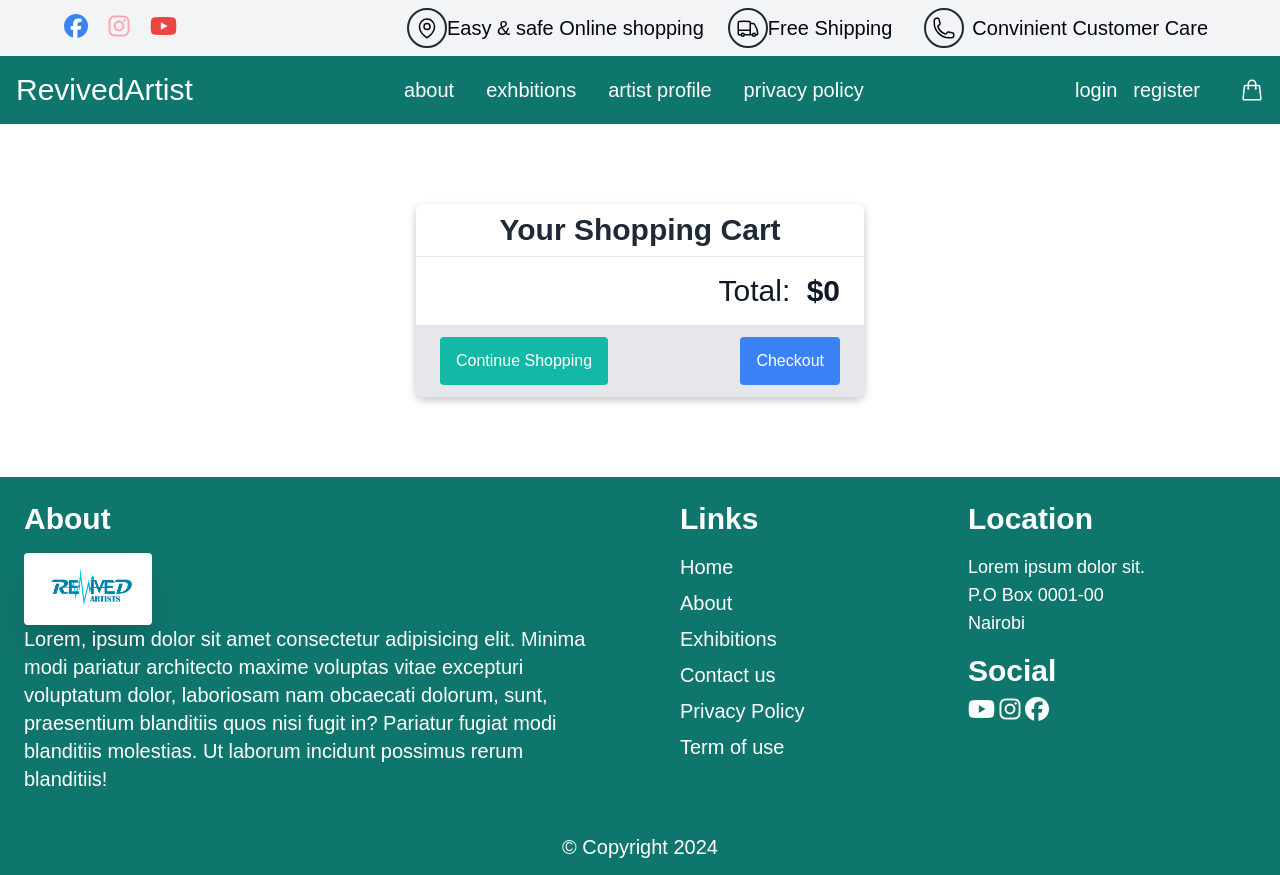
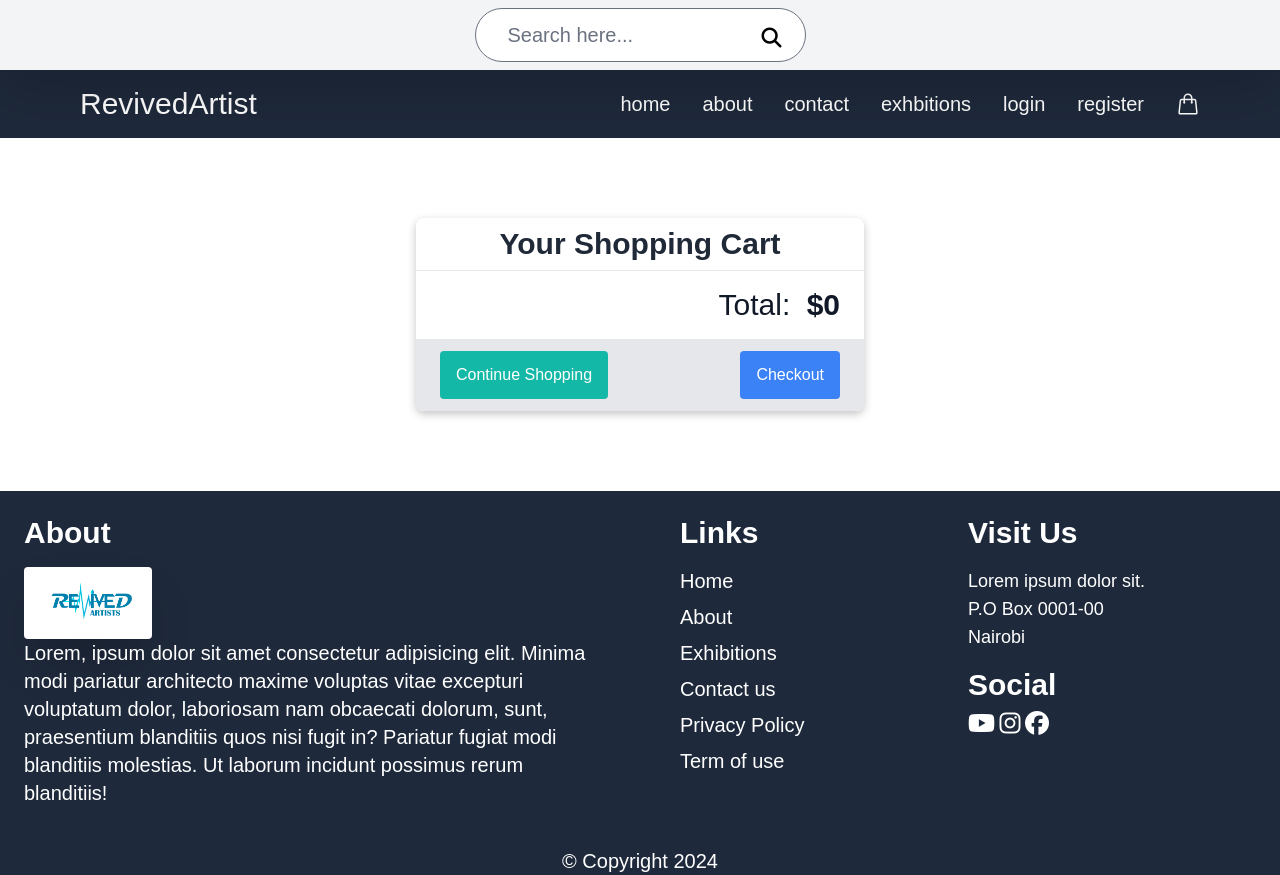
Before and after one commit to zablon-oigo/art, a Django app: page /cart/ in a window 1280 px wide. Run offline with Django 4.2, Linux system fonts and the light colour scheme; style sheets or scripts are compiled from the project's sources; parts of the project's set-up code (start-up, migrations or seed data) failed here and were passed over; some libraries are stand-ins or nearby versions.

Commit message:
base template

```diff
--- a/templates/base.html
+++ b/templates/base.html
@@ -11,76 +11,32 @@
 		{% tailwind_css %}
 	</head>
 
-	<body class="leading-normal tracking-normal font-mono">
-		<header class="bg-gray-100 shadow-lg  text-white">
-			<nav class="max-w-6xl mx-auto flex items-center justify-between">
-				<div class="space-x-4 md:block hidden">
-					<a href="" class="inline-flex justify-between items-center">
-						<i class="fa-brands text-2xl transition-all hover:delay-200 hover:duration-700 hover:scale-125 hover:rotate-12 hover:ease-in-out text-blue-500 hover:text-blue-600 rounded-full bg-white fa-facebook"></i>
-					</a>
-					<a href="" class="">
-						<i class="fa-brands fa-instagram text-2xl transition-all hover:delay-200 hover:duration-700 hover:scale-125 hover:rotate-12 hover:ease-in-out text-rose-300   hover:text-rose-400 rounded-full"></i>
-					</a>
-					<a href="" class="">
-						<i class="fa-brands fa-youtube text-2xl transition-all hover:delay-200 hover:duration-700 hover:scale-125 hover:rotate-12 hover:ease-in-out text-red-500 hover:text-red-600 rounded-full"></i>
-					</a>
+	<body class="">
+		<header class="">
+          <nav class="flex justify-center itmes-center px-10 py-2 drop-shadow-2xl bg-gray-100">
+			<div class="">
+				<form action="" method="get" class="flex items-center justify-center relative">
+					<input type="text" placeholder="Search here..." class="px-8 py-3 text-xl rounded-full ">
+					<button type="submit" class=""><i class="fa-solid fa-magnifying-glass text-xl absolute right-6 top-[20px]"></i></button>
+
+				</form>
 			</div>
-				<div class="p-2 flex items-center justify-between space-x-6">
-					<p class="text-xl font-sans font-light text-gray-950 flex items-center justify-between">
-						<span class="border-2 border-gray-800 rounded-full px-1.5 py-1.5">
-							<svg xmlns="http://www.w3.org/2000/svg" fill="none" viewBox="0 0 24 24" stroke-width="1.5" stroke="currentColor" data-slot="icon" class="w-6 h-6">
-								<path stroke-linecap="round" stroke-linejoin="round" d="M15 10.5a3 3 0 1 1-6 0 3 3 0 0 1 6 0Z" />
-								<path stroke-linecap="round" stroke-linejoin="round" d="M19.5 10.5c0 7.142-7.5 11.25-7.5 11.25S4.5 17.642 4.5 10.5a7.5 7.5 0 1 1 15 0Z" />
-							  </svg>
 
-
-						</span>
-						  Easy & safe Online shopping
-					</p>
-
-					<p class="text-xl font-sans font-light text-gray-950 flex items-center justify-between">
-						<span class="border-2 border-gray-800 rounded-full px-1.5 py-1.5">
-							<svg xmlns="http://www.w3.org/2000/svg" fill="none" viewBox="0 0 24 24" stroke-width="1.5" stroke="currentColor" data-slot="icon" class="w-6 h-6">
-								<path stroke-linecap="round" stroke-linejoin="round" d="M8.25 18.75a1.5 1.5 0 0 1-3 0m3 0a1.5 1.5 0 0 0-3 0m3 0h6m-9 0H3.375a1.125 1.125 0 0 1-1.125-1.125V14.25m17.25 4.5a1.5 1.5 0 0 1-3 0m3 0a1.5 1.5 0 0 0-3 0m3 0h1.125c.621 0 1.129-.504 1.09-1.124a17.902 17.902 0 0 0-3.213-9.193 2.056 2.056 0 0 0-1.58-.86H14.25M16.5 18.75h-2.25m0-11.177v-.958c0-.568-.422-1.048-.987-1.106a48.554 48.554 0 0 0-10.026 0 1.106 1.106 0 0 0-.987 1.106v7.635m12-6.677v6.677m0 4.5v-4.5m0 0h-12" />
-							  </svg>
-
-						</span>
-						  Free Shipping
-					</p>
-					<p class="text-xl font-sans font-light text-gray-950 flex items-center justify-between">
-						<span class="border-2 border-gray-800 rounded-full px-1.5 py-1.5 mx-2 ">
-							<svg xmlns="http://www.w3.org/2000/svg" fill="none" viewBox="0 0 24 24" stroke-width="1.5" stroke="currentColor" data-slot="icon" class="w-6 h-6">
-								<path stroke-linecap="round" stroke-linejoin="round" d="M2.25 6.75c0 8.284 6.716 15 15 15h2.25a2.25 2.25 0 0 0 2.25-2.25v-1.372c0-.516-.351-.966-.852-1.091l-4.423-1.106c-.44-.11-.902.055-1.173.417l-.97 1.293c-.282.376-.769.542-1.21.38a12.035 12.035 0 0 1-7.143-7.143c-.162-.441.004-.928.38-1.21l1.293-.97c.363-.271.527-.734.417-1.173L6.963 3.102a1.125 1.125 0 0 0-1.091-.852H4.5A2.25 2.25 0 0 0 2.25 4.5v2.25Z" />
-							  </svg>
-						</span>
-						  Convinient Customer Care
-					</p>
-
-				</div>
 		  </nav>
 		</header>
-		<div class="relative bg-teal-700 p-4 max-w-8xl mx-auto text-white flex items-center justify-between">
-			<button class="md:hidden block">
-				<i class="fa-solid fa-bars text-3xl"></i>
-			</button>
+		<div class="  bg-slate-800 md:px-20 px-5 py-4  text-white flex items-center justify-between">
 			<a href="/" class="text-3xl font-light capitalize font-sans md:block hidden">revivedArtist</a>
 			<div class="md:flex hidden space-x-8 items-center  justify-center">
+				<a href="" class="text-xl font-sans text-center font-thin">home</a>
 				<a href="" class="text-xl font-sans text-center font-thin">about</a>
+				<a href="" class="text-xl font-sans text-center font-thin">contact</a>
 				<a href="" class="text-xl font-sans text-center font-thin">exhbitions</a>
-				<a href="" class="text-xl font-sans text-center font-thin">artist profile</a>
-				<a href="" class="text-xl font-sans text-center font-thin">privacy policy</a>
-			</div>
-
-			<div class="relative flex items-center justify-center gap-10">
-				<div class=" space-x-4  flex items-center justify-between">
 				{% if request.user.is_authenticated %}
 				<a href="{% url 'accounts:logout' %}" class="text-xl font-sans text-center font-thin ">logout</a>
 				{% else %}
 				<a href="{% url 'accounts:login' %}" class="text-xl font-sans text-center font-thin ">login</a>
 				<a href="{% url 'accounts:register' %}" class="text-xl font-sans text-center font-thin">register</a>
 				{% endif %}
-
-				</div>
 				{% with total_items=cart|length %}
 				{% if total_items > 0 %}
 					<a href="{% url 'cart:cart_detail' %}" class="">
@@ -96,8 +52,8 @@
 				  </svg>
 				{% endif %}
 				{% endwith %}
+
 			</div>
-			<section class="absolute"></section>
 		</div>
 
 
@@ -108,7 +64,7 @@
 
 		</div>
 		{% endblock %}
-		<footer class="bg-teal-700 text-white font-sans">
+		<footer class="bg-slate-800 text-white font-sans">
 			<div class=" p-6">
 				<div class="grid grid-cols-1 md:grid-cols-4 place-content-center  md:gap-20 gap-6">
 					<div class="mb-4  col-span-2 ">
@@ -132,7 +88,7 @@
 						</div>
 						</div>
 						<div class="w-full mb-6">
-							<h2 class="mb-4 text-3xl font-semibold">Location</h2>
+							<h2 class="mb-4 text-3xl font-semibold">Visit Us</h2>
 							<p class="text-lg">
 
 								Lorem ipsum dolor sit.<br>
@@ -162,9 +118,14 @@
 			</div>
 			<p class="text-xl text-center">&copy; Copyright {% now 'Y' %}</p>
 		</footer>
+		<script>
+			AOS.init();
+		</script>
 		<script src="https://code.jquery.com/jquery-3.6.4.min.js"></script>
 		<script src="https://kit.fontawesome.com/a0e99f8a3c.js" crossorigin="anonymous"></script>
 		<script src="{% static 'js/main.js' %}"></script>
 		<script src="https://cdnjs.cloudflare.com/ajax/libs/flowbite/2.2.0/flowbite.min.js"></script>
+		<script src="https://cdn.jsdelivr.net/npm/aos@2.3.4/dist/aos.js"></script>
+
 	</body>
 </html>
```
Lines whose indentation alone changed are shown as unchanged.
